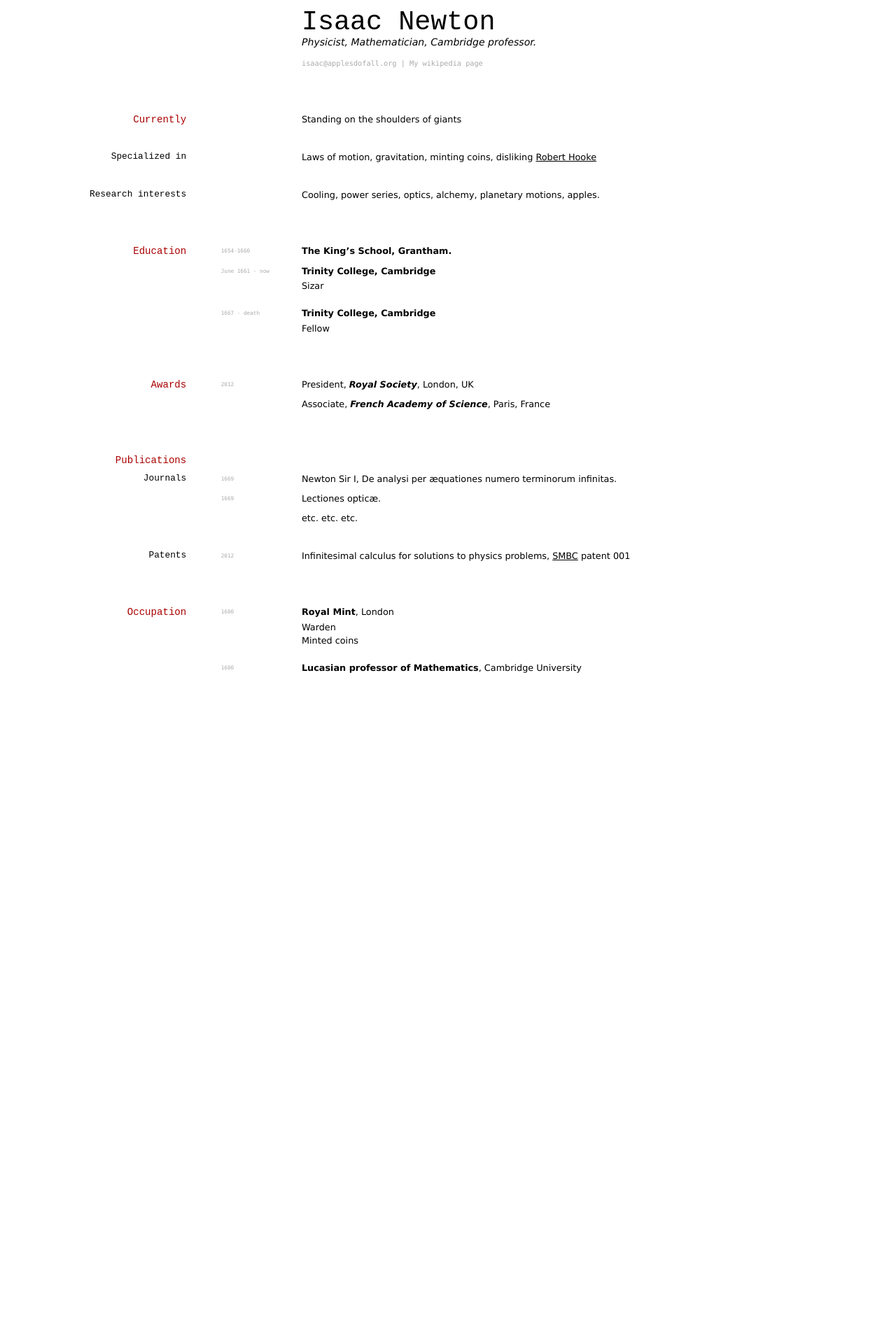
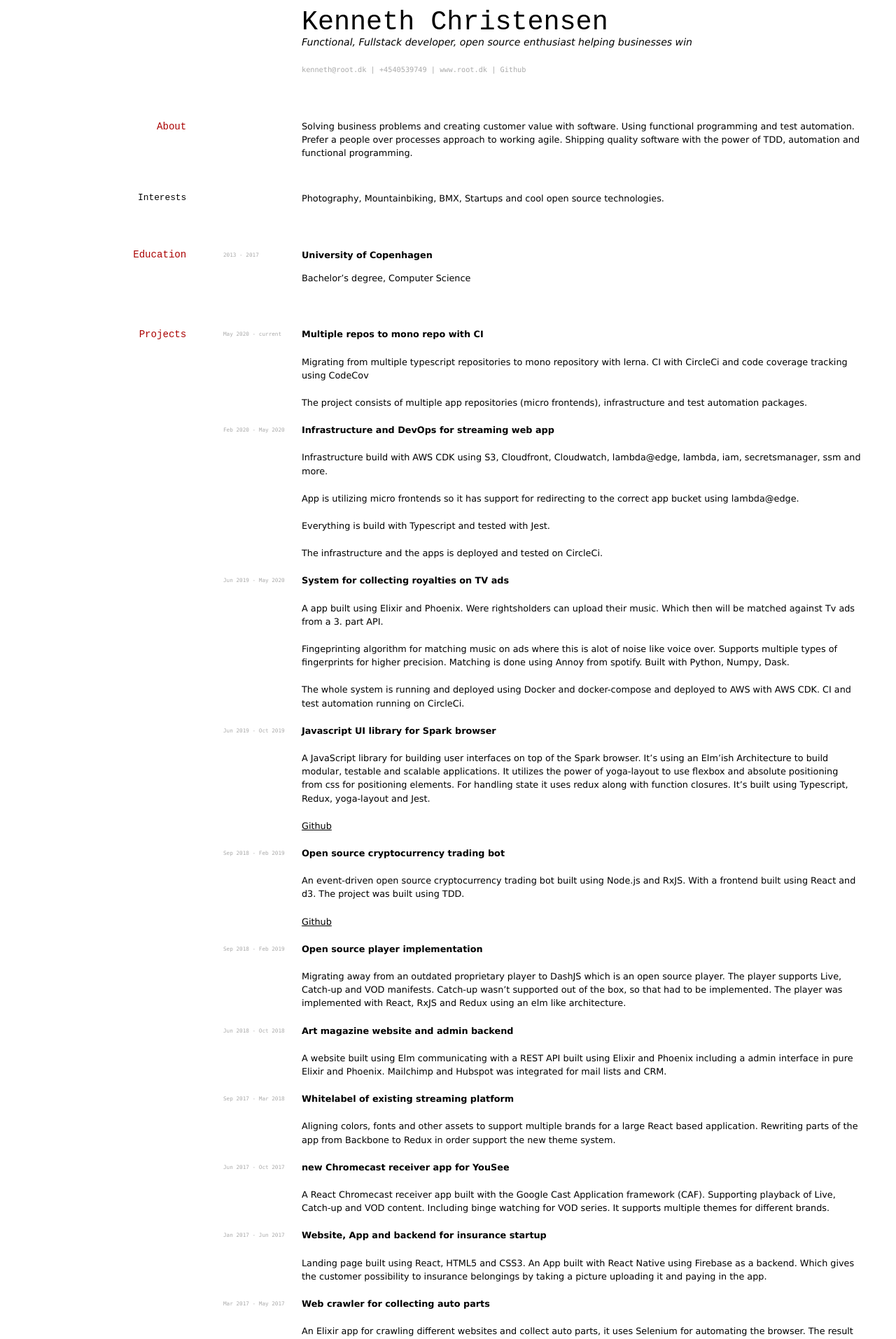
Before and after one commit to elipapa/markdown-cv, a Jekyll site: the page built from index.md, in a window 1280 px wide. Shown: the top 1914 px of the page at 70% size. Built offline with Jekyll 4.4.1, drawn with Linux system fonts in a browser that asks for light colours; before the commit the page ends 973 px from its top, so only the background shows below that; some of the changed text lies outside the part shown.

Commit message:
update cv

```diff
--- a/_layouts/cv.html
+++ b/_layouts/cv.html
@@ -5,6 +5,7 @@
   <title> {% if page.title %} {{ page.title }} | {% endif %} CV</title>
   <link href="media/{{ site.style }}-screen.css" type="text/css" rel="stylesheet" media="screen">
   <link href="media/{{ site.style }}-print.css" type="text/css" rel="stylesheet" media="print">
+  <link href="media/custom.css" type="text/css" rel="stylesheet">
 </head>
 <body>
   <div id="main">
--- a/index.md
+++ b/index.md
@@ -1,89 +1,210 @@
 ---
 layout: cv
-title: Isaac Newtons's CV
+title: Kenneth Christensen CV
 ---
-# Isaac Newton
-Physicist, Mathematician, Cambridge professor.
+# Kenneth Christensen
+Functional, Fullstack developer, open source enthusiast helping businesses win
 
 <div id="webaddress">
-<a href="isaac@applesdofall.org">isaac@applesdofall.org</a>
-| <a href="http://en.wikipedia.org/wiki/Isaac_Newton">My wikipedia page</a>
+  <a href="mailto:kenneth@root.dk">kenneth@root.dk</a>
+  | <a href="tel:+4540539749">+4540539749</a>
+  | <a href="root.dk">www.root.dk</a>
+  | <a href="github.com/rootkc">Github</a>
 </div>
 
 
-## Currently
+## About
 
-Standing on the shoulders of giants
+Solving business problems and creating customer value with software. Using functional programming and test automation. Prefer a people over processes approach to working agile. Shipping quality software with the power of TDD, automation and functional programming.
 
-### Specialized in
+### Interests
 
-Laws of motion, gravitation, minting coins, disliking [Robert Hooke](http://en.wikipedia.org/wiki/Robert_Hooke)
-
-
-### Research interests
-
-Cooling, power series, optics, alchemy, planetary motions, apples.
-
+Photography, Mountainbiking, BMX, Startups and cool open source technologies.
 
 ## Education
 
-`1654-1660`
-__The King's School, Grantham.__
+`2013 - 2017`
+__University of Copenhagen__
 
-`June 1661 - now`
-__Trinity College, Cambridge__
+- Bachelor's degree, Computer Science
 
-- Sizar
+## Projects
 
-`1667 - death`
-__Trinity College, Cambridge__
+`May 2020 - current`
+__Multiple repos to mono repo with CI__
 
-- Fellow
+Migrating from multiple typescript repositories to mono repository with lerna. CI with CircleCi and code coverage tracking using CodeCov
+
+The project consists of multiple app repositories (micro frontends), infrastructure and test automation packages.
+
+`Feb 2020 - May 2020`
+__Infrastructure and DevOps for streaming web app__
+
+Infrastructure build with AWS CDK using S3, Cloudfront, Cloudwatch, lambda@edge, lambda, iam, secretsmanager, ssm and more.
+
+App is utilizing micro frontends so it has support for redirecting to the correct app bucket using lambda@edge.
+
+Everything is build with Typescript and tested with Jest.
+
+The infrastructure and the apps is deployed and tested on CircleCi.
+
+`Jun 2019 - May 2020`
+__System for collecting royalties on TV ads__
+
+A app built using Elixir and Phoenix. Were rightsholders can upload their music. Which then will be matched against Tv ads from a 3. part API.
+
+Fingeprinting algorithm for matching music on ads where this is alot of noise like voice over. Supports multiple types of fingerprints for higher precision.
+Matching is done using Annoy from spotify. Built with Python, Numpy, Dask.
+
+The whole system is running and deployed using Docker and docker-compose and deployed to AWS with AWS CDK. CI and test automation running on CircleCi.
+
+`Jun 2019 - Oct 2019`
+__Javascript UI library for Spark browser__
+
+A JavaScript library for building user interfaces on top of the Spark browser. It's using an Elm'ish Architecture to build modular, testable and scalable applications. It utilizes the power of yoga-layout to use flexbox and absolute positioning from css for positioning elements. For handling state it uses redux along with function closures. It's built using Typescript, Redux, yoga-layout and Jest.
+
+<a href="github.com/YouSee/YogaSpark">Github</a>
+
+`Sep 2018 - Feb 2019`
+__Open source cryptocurrency trading bot__
+
+An event-driven open source cryptocurrency trading bot built using Node.js and RxJS. With a frontend built using React and d3. The project was built using TDD.
+
+<a href="https://github.com/openbot-tech/">Github</a>
+
+`Sep 2018 - Feb 2019`
+__Open source player implementation__
+
+Migrating away from an outdated proprietary player to DashJS which is an open source player. The player supports Live, Catch-up and VOD manifests. Catch-up wasn't supported out of the box, so that had to be implemented. The player was implemented with React, RxJS and Redux using an elm like architecture.
 
 
+`Jun 2018 - Oct 2018`
+__Art magazine website and admin backend__
 
-## Awards
-
-`2012`
-President, *Royal Society*, London, UK
-
-Associate, *French Academy of Science*, Paris, France
+A website built using Elm communicating with a REST API built using Elixir and Phoenix including a admin interface in pure Elixir and Phoenix. Mailchimp and Hubspot was integrated for mail lists and CRM.
 
 
+`Sep 2017 - Mar 2018`
+__Whitelabel of existing streaming platform__
 
-## Publications
-
-<!-- A list is also available [online](http://scholar.google.co.uk/citations?user=LTOTl0YAAAAJ) -->
-
-### Journals
-
-`1669`
-Newton Sir I, De analysi per æquationes numero terminorum infinitas.
-
-`1669`
-Lectiones opticæ.
-
-etc. etc. etc.
-
-### Patents
-
-`2012`
-Infinitesimal calculus for solutions to physics problems, [SMBC](http://www.techdirt.com/articles/20121011/09312820678/if-patents-had-been-around-time-newton.shtml) patent 001
+Aligning colors, fonts and other assets to support multiple brands for a large React based application. Rewriting parts of the app from Backbone to Redux in order support the new theme system.
 
 
-## Occupation
+`Jun 2017 - Oct 2017`
+__new Chromecast receiver app for YouSee__
 
-`1600`
-__Royal Mint__, London
-
-- Warden
-- Minted coins
-
-`1600`
-__Lucasian professor of Mathematics__, Cambridge University
+A React Chromecast receiver app built with the Google Cast Application framework (CAF). Supporting playback of Live, Catch-up and VOD content. Including binge watching for VOD series. It supports multiple themes for different brands.
 
 
+`Jan 2017 - Jun 2017`
+__Website, App and backend for insurance startup__
 
-<!-- ### Footer
+Landing page built using React, HTML5 and CSS3. An App built with React Native using Firebase as a backend. Which gives the customer possibility to insurance belongings by taking a picture uploading it and paying in the app.
 
-Last updated: May 2013 -->
+
+`Mar 2017 - May 2017`
+__Web crawler for collecting auto parts__
+
+An Elixir app for crawling different websites and collect auto parts, it uses Selenium for automating the browser. The result is returned in a .csv file.
+
+
+`Mar 2016 - Apr 2016`
+__Website for restaurant__
+
+Website built using React, HTML5 and CSS3 for a new restaurant.
+
+
+`Nov 2016 - May 2017`
+__Reminding app for iOS and Android__
+
+An app made for making videos for your loved ones, that will be released when you aren't here anymore. The app is made with React Native and optimized for iOS and Android, using Firebase as a backend.
+
+
+`Oct 2016 - Feb 2017`
+__Wine sales app, backend and invoice system__
+
+Building an app for selling wines in restaurants with a login system for members. The app is build in React Native for iOS with a Node.js server.
+
+In the backend it's possible to create new members and wines for the corresponding members. All history from the app is also accesible. The backend is built in React.
+
+The invoice system is build as a Node.js application creating invoices using PhamtomJS
+
+
+`Nov 2015 - Juli 2018`
+__Web scraper for Copenhagen Capacity__
+
+Using Python to scrape companies for jobs based in Denmark. Using HTTP requests and Selenium for AJAX heavy websites or websites with pagination or similar functionality that's too complex for HTTP requests.
+
+
+`Oct 2014 - Apr 2018`
+__Housing association platform__
+
+Create a platform that streamlines the board of the housing association job with PHP, MySQL and Bootstrap. This includes a blog for news, a file system for uploading files for public and board only, email system to communicate with the residents in different groups and the possibility to edit the house rules.
+
+## Technologies
+
+### Programming languages
+
+- Typescript
+- Javascript
+- Python
+- Elixir
+- Elm
+- SQL
+
+### Frontend technologies
+
+- React
+- React Native
+- Redux
+- Elm architecture
+- RxJS
+- WebPack
+
+### Backend technologies
+
+- Phoenix framework
+- NodeJS
+- Lambda (AWS)
+
+### Testing technologies
+
+- Selenium
+- Puppeteer
+- Jest
+- ExUnit
+
+### DevOps
+
+- AWS
+- AWS CDK
+- Docker
+- Docker compose
+- CircleCI
+- GitHub
+- CodeCov
+- Coveralls
+- Firebase
+- Heroku
+- git
+
+## methodologies
+
+### Programming
+
+- TDD (test driven development)
+- DDD (domain driven development)
+
+### Software development
+
+- Agile
+- Lean
+- Scrum
+- Kanban
+- Cross functional squads
+
+### Testing
+
+- Unit testing
+- Component testing
+- E2E testing
--- /dev/null
+++ b/media/custom.css
@@ -0,0 +1,4 @@
+p {
+  max-width: 800px;
+  margin-bottom: 20px;
+}
```
Also changed, not shown: 1 other file.
